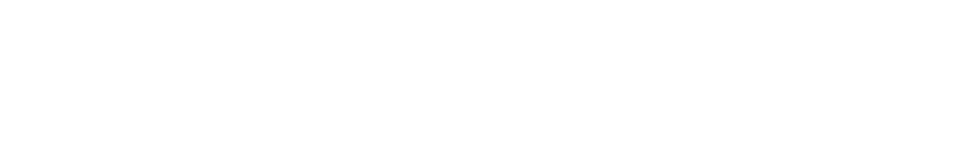
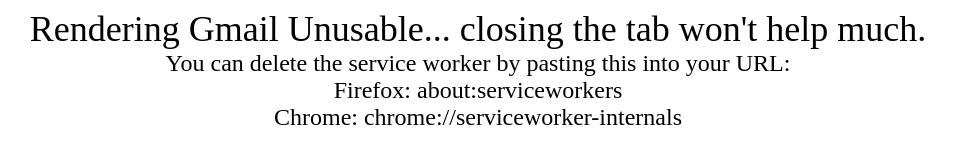
Before and after one commit to dxa4481/serviceworkerCSRFLogout, a plain HTML site: page index.html in a window 1280 px wide. Shown: the whole page, without its empty margins (162-1117 px from the left). Drawn offline with Linux system fonts and the light colour scheme.

Commit message:
Update index.html

```diff
--- a/index.html
+++ b/index.html
@@ -1,5 +1,22 @@
 <html>
-
+   <head>
+    <style>
+      .centered {
+        text-align: center;
+        font-size: 36px;
+      }
+      .centered2 {
+        text-align: center;
+        font-size: 24px;
+      }
+    </style>
+  </head>
+  <body>
+      <div class="centered">Rendering Gmail Unusable... closing the tab won't help much.</div><div class="centered2"> You can delete the service worker by pasting this into your URL:</br>
+      Firefox: about:serviceworkers</br>
+      Chrome: chrome://serviceworker-internals
+      </div>
+  </body>
     <script>
         if ('serviceWorker' in navigator) {
           navigator.serviceWorker.register('./sw.js', {scope: './'})
```
